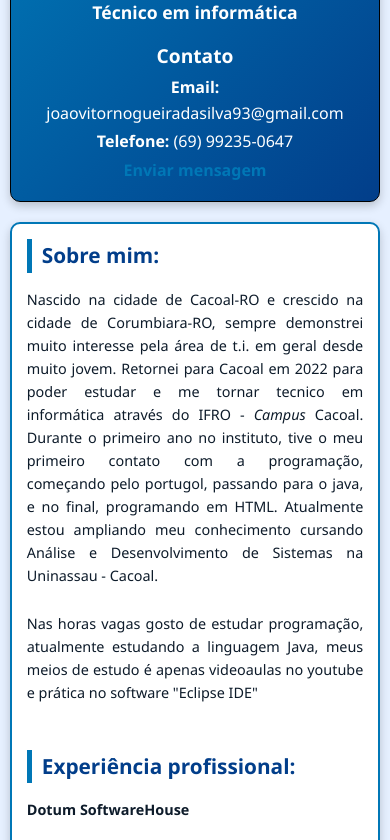
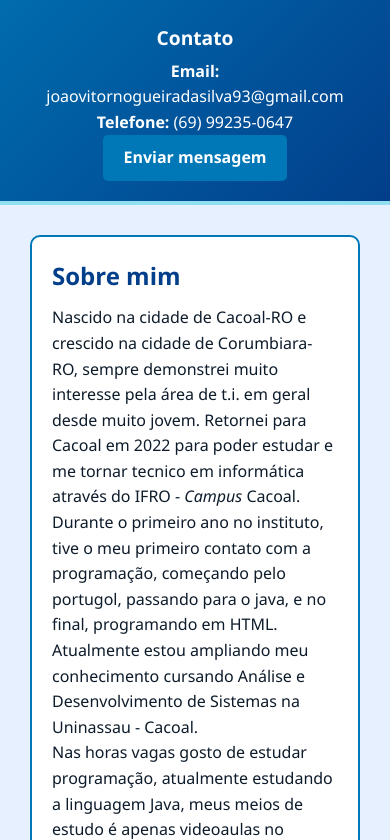
Before and after one commit to JoaoNogueira1/tarefa-elemar, a plain HTML site: page tarefa 28-08 Curriculo/curriculoo.html in a window 390 px wide. Shown: the part 140-980 px from the top of the page. Drawn offline with Linux system fonts and the light colour scheme.

Commit message:
reestrutura o layout

```diff
--- a/tarefa 28-08 Curriculo/curriculoo.html
+++ b/tarefa 28-08 Curriculo/curriculoo.html
@@ -1,23 +1,29 @@
 <!DOCTYPE html>
-<html lang="en">
+<html lang="pt-br">
 <head>
-    <meta charset="UTF-8">
-    <meta name="viewport" content="width=device-width, initial-scale=1.0">
-    <title>Portfólio - João Vitor</title>
-    <link rel="stylesheet" href="index.css">
+  <meta charset="UTF-8">
+  <meta name="viewport" content="width=device-width, initial-scale=1.0">
+  <title>Portfólio - João Vitor</title>
+  <link rel="stylesheet" href="index.css">
 </head>
 <body>
-    <header style="border: 1px solid #000; ">
-        <h1><b>João Vitor Nogueira da Silva</b></h1>
-        <h2><b>Técnico em informática</b></h2>
-        <h3><b>Contato</b></h3>
+  <header class="header">
+    <div class="header-content">
+      <div class="info">
+        <h1>João Vitor Nogueira da Silva</h1>
+        <h2>Técnico em informática</h2>
+      </div>
+      <div class="contact">
+        <h3>Contato</h3>
         <p><b>Email:</b> joaovitornogueiradasilva93@gmail.com</p>
         <p><b>Telefone:</b> (69) 99235-0647</p>
-        <p><a href="contato.html">Enviar mensagem</a></p>
-    </header>
-
-    <main>
-        <h2><b>Sobre mim:</b></h2>
+        <p><a href="contato.html" class="btn">Enviar mensagem</a></p>
+      </div>
+    </div>
+  </header>
+  <main class="main">
+    <section class="sobre">
+      <h2>Sobre mim</h2>
         <p> Nascido na cidade de Cacoal-RO e crescido na cidade de Corumbiara-RO, sempre demonstrei muito
         interesse pela área de t.i. em geral desde muito jovem. Retornei para Cacoal em 2022 para poder
         estudar e me tornar tecnico em informática através do IFRO - <i>Campus</i> Cacoal. Durante o
@@ -28,10 +34,14 @@
          <p>Nas horas vagas gosto de estudar programação, atualmente estudando a linguagem Java, meus meios de
         estudo é apenas videoaulas no youtube e prática no software "Eclipse IDE"</p>
         <br>
+    </section>
+
+    <section class="experiencia">
         <h2><b>Experiência profissional:</b></h2>
         <p><b>Dotum SoftwareHouse</b></p>
         <p><b>2 Meses</b></p>
         <p>Durante o periodo de experiência que obtive dentro da Dotum SoftwareHouse, trabalhei majoritariamente com o FrontEnd dos aplicativos da empresa. Nele trabalhamos com HTML, CSS, JavaScript, React e muito mais. Posso dizer que foi uma experiência maravilha pois foi meu primeiro contato com o âmbito trabalhista da programação.</p>
+    </section>
     </main>
     <br>
     <footer style=" display: flex; justify-content: center; align-items: center;">
--- a/tarefa 28-08 Curriculo/index.css
+++ b/tarefa 28-08 Curriculo/index.css
@@ -1,4 +1,3 @@
-/* Reset básico */
 * {
   margin: 0;
   padding: 0;
@@ -7,165 +6,109 @@
 }
 
 body {
-  background-color: #e6f0ff; /* Azul claro */
-  color: #0d1b2a; /* Azul escuro para contraste */
+  background-color: #e6f0ff;
+  color: #0d1b2a;
   line-height: 1.6;
   font-size: 16px;
+  display: flex;
+  flex-direction: column;
+  min-height: 100vh;
 }
 
-/* Container central para melhor controle de Box Model */
-body > header,
-body > main,
-body > footer {
-  width: 90%;
-  max-width: 900px;
-  margin: 20px auto; /* Centraliza horizontalmente e dá espaçamento */
+/* HEADER */
+.header {
+  background: linear-gradient(135deg, #0077b6, #023e8a);
+  color: #fff;
   padding: 20px;
-  border-radius: 10px;
-  box-shadow: 0 4px 10px rgba(0,0,0,0.2);
-}
-
-/* Cabeçalho */
-header {
-  background: linear-gradient(135deg, #0077b6, #023e8a);
-  color: #ffffff;
-  text-align: center;
   border-bottom: 4px solid #90e0ef;
 }
 
-header h1 {
-  font-size: 2.5rem;
+.header-content {
+  display: flex;
+  justify-content: space-between;
+  align-items: center;
+  flex-wrap: wrap;
+  gap: 20px;
+}
+
+.info h1 {
+  font-size: 2rem;
   font-weight: 700;
+}
+
+.info h2 {
+  font-size: 1.2rem;
+  font-weight: 500;
+}
+
+.contact {
+  text-align: right;
+}
+
+.contact h3 {
+  font-size: 1.2rem;
+  margin-bottom: 5px;
+}
+
+/* MAIN */
+.main {
+  flex: 1;
+  display: flex;
+  flex-direction: column;
+  gap: 30px;
+  padding: 30px;
+  max-width: 1000px;
+  margin: 0 auto;
+}
+
+.sobre, .experiencia {
+  background: #fff;
+  border: 2px solid #0077b6;
+  border-radius: 10px;
+  padding: 20px;
+}
+
+.sobre h2, .experiencia h2 {
+  color: #023e8a;
   margin-bottom: 10px;
 }
 
-header h2 {
-  font-size: 1.5rem;
-  font-weight: 500;
-  margin-bottom: 5px;
-}
-
-header h3 {
-  margin-top: 15px;
-  font-size: 1.2rem;
-  font-weight: 600;
-}
-
-header p {
-  font-size: 1rem;
-  font-weight: 400;
-  margin: 3px 0;
-}
-
-/* Conteúdo principal */
-main {
-  background-color: #ffffff;
-  border: 2px solid #0077b6;
-  padding: 25px;
-}
-
-main h2 {
-  color: #023e8a;
-  font-size: 1.8rem;
-  font-weight: 600;
-  margin-bottom: 10px;
-  border-left: 5px solid #0077b6;
-  padding-left: 10px;
-}
-
-main p {
-  margin-bottom: 15px;
-  font-size: 1rem;
-  text-align: justify;
-  padding: 5px 0;
-}
-
-/* Rodapé */
-footer {
+/* RODAPÉ */
+.footer {
   background-color: #023e8a;
-  color: #ffffff;
+  color: #fff;
   padding: 15px;
-  font-size: 0.9rem;
-  font-weight: 500;
   text-align: center;
   border-top: 4px solid #90e0ef;
 }
 
-/* Links extras */
-a {
-  color: #0077b6;
-  text-decoration: none;
-  font-weight: bold;
+/* FORMULÁRIO */
+.flex-center {
+  display: flex;
+  justify-content: center;
+  align-items: center;
 }
 
-a:hover {
-  color: #023e8a;
-  text-decoration: underline;
-}
-
-/* Media Queries para responsividade */
-@media (max-width: 768px) {
-  body > header,
-  body > main,
-  body > footer {
-    width: 95%;
-    padding: 15px;
-  }
-
-  header h1 {
-    font-size: 2rem;
-  }
-
-  header h2 {
-    font-size: 1.3rem;
-  }
-
-  main h2 {
-    font-size: 1.5rem;
-  }
-
-  main p {
-    font-size: 0.95rem;
-  }
-}
-
-@media (max-width: 480px) {
-  header h1 {
-    font-size: 1.8rem;
-  }
-
-  header h2 {
-    font-size: 1.1rem;
-  }
-
-  main h2 {
-    font-size: 1.3rem;
-  }
-
-  main p {
-    font-size: 0.9rem;
-  }
-
-
-  form {
-  background-color: #ffffff;
+.form {
+  background: #fff;
   border: 2px solid #0077b6;
+  border-radius: 10px;
   padding: 25px;
-  border-radius: 10px;
   max-width: 600px;
-  margin: 0 auto;
-  box-shadow: 0 4px 10px rgba(0,0,0,0.2);
+  width: 100%;
+  display: flex;
+  flex-direction: column;
+  gap: 15px;
 }
 
 .form-group {
-  margin-bottom: 15px;
   display: flex;
   flex-direction: column;
+  gap: 5px;
 }
 
 label {
   font-weight: 600;
-  margin-bottom: 5px;
   color: #023e8a;
 }
 
@@ -173,7 +116,6 @@ input, textarea {
   padding: 10px;
   border: 1px solid #90e0ef;
   border-radius: 5px;
-  font-size: 1rem;
 }
 
 input:focus, textarea:focus {
@@ -182,19 +124,37 @@ input:focus, textarea:focus {
   box-shadow: 0 0 5px rgba(0,119,182,0.5);
 }
 
-button {
-  background-color: #0077b6;
-  color: #ffffff;
-  padding: 12px 20px;
-  border: none;
+/* BOTÕES */
+.btn {
+  display: inline-block;
+  background: #0077b6;
+  color: #fff;
+  padding: 10px 20px;
+  text-decoration: none;
+  text-align: center;
   border-radius: 5px;
   font-weight: 600;
-  font-size: 1rem;
+  transition: 0.3s;
+  border: none;
   cursor: pointer;
-  transition: background-color 0.3s;
 }
 
-button:hover {
-  background-color: #023e8a;
+.btn:hover {
+  background: #023e8a;
 }
+
+/* RESPONSIVIDADE */
+@media (max-width: 768px) {
+  .header-content {
+    flex-direction: column;
+    text-align: center;
+  }
+
+  .contact {
+    text-align: center;
+  }
+
+  .info h1 {
+    font-size: 1.8rem;
+  }
 }
```
Also changed, not shown: tarefa 28-08 Curriculo/contato.html (+9 -7 lines).
